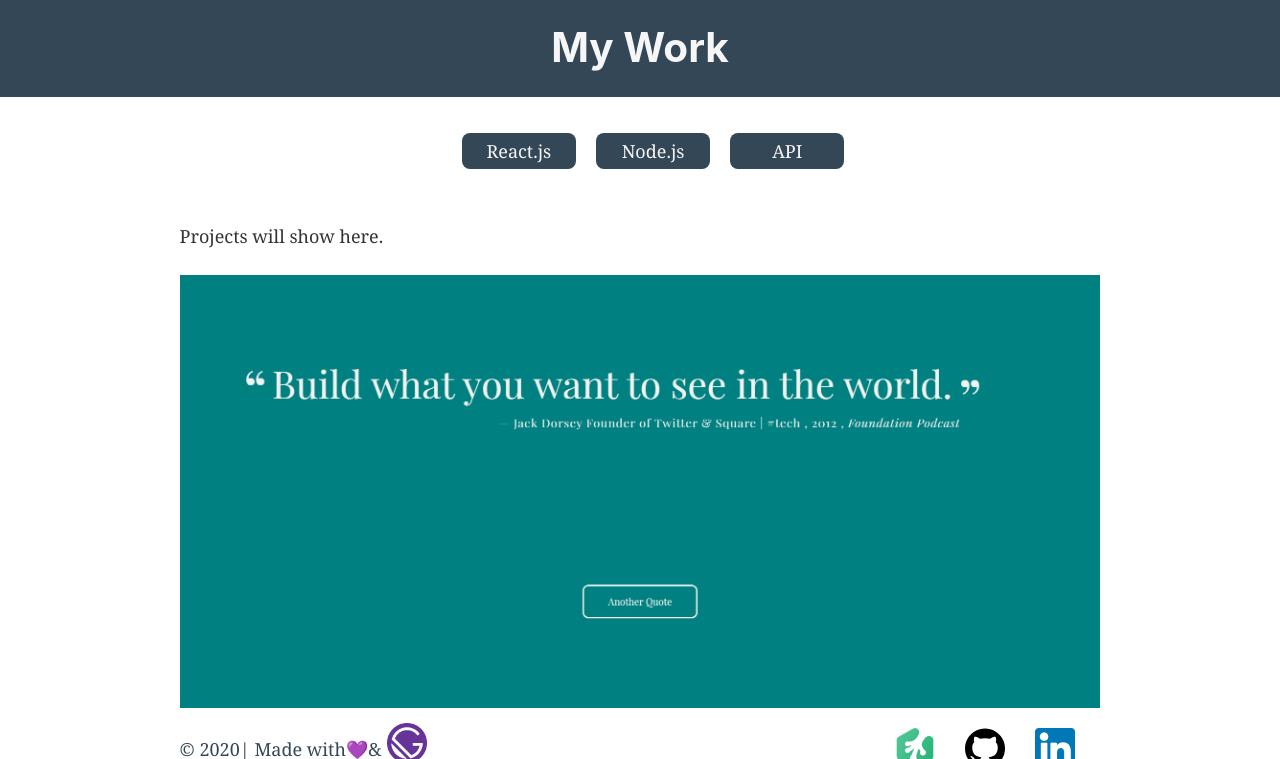
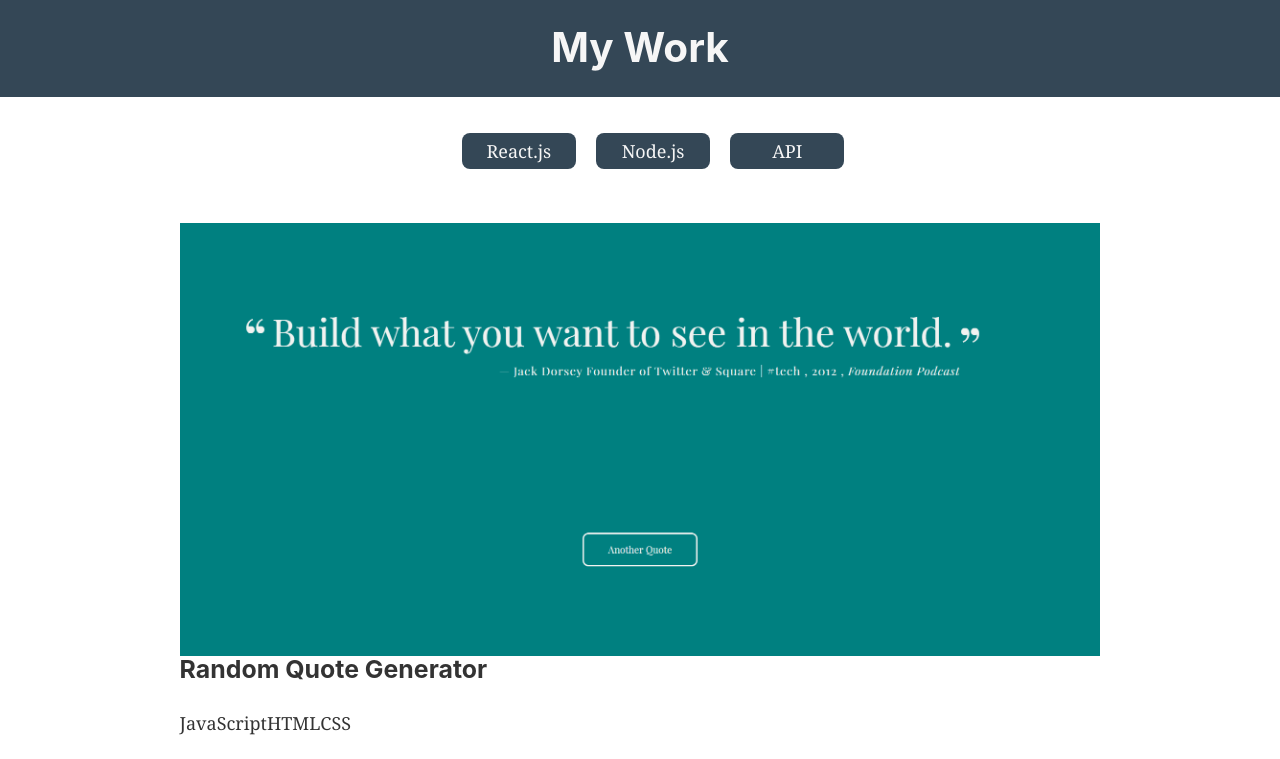
Before and after one commit to mk0b/gatsby-portfolio-site, a Gatsby site: page / in a window 1280 px wide. Shown: the top 759 px of the page. Built offline with nearby package versions, Linux system fonts and the light colour scheme; Gatsby itself is replaced by a stand-in of ours.

Commit message:
Created project component

```diff
--- a/src/components/image.js
+++ b/src/components/image.js
@@ -13,7 +13,7 @@
  * - `useStaticQuery`: https://www.gatsbyjs.org/docs/use-static-query/
  */
 
-const Image = () => {
+const Image = (props) => {
   const data = useStaticQuery(graphql`
     query {
       placeholderImage: file(relativePath: { eq: "project1.png" }) {
--- /dev/null
+++ b/src/components/project.js
@@ -0,0 +1,21 @@
+import React from 'react';
+
+import Image from './image';
+
+
+//use gatsby image to improve the images I'm using.
+//for each project in the projects array in projects.js this component will be called
+//and will generate the indv project cards.
+
+const Project = (props) => {
+
+    return(
+        <div className="project-card">
+            <Image image={props.image} />
+            <h3>{props.name}</h3>
+            <p>{props.technologies}</p>
+        </div>
+    );
+};
+
+export default Project;
--- a/src/components/projects.js
+++ b/src/components/projects.js
@@ -1,7 +1,7 @@
 import React from 'react';
 import { useStaticQuery, graphql } from 'gatsby';
 
-import Image from './image';
+import Project from './project';
 
 const Projects = () => {
     //getting my projects json data with graphql!
@@ -9,6 +9,7 @@
         query ProjectDataQuery {
             dataJson {
                 projects {
+                    id
                     project_name
                     technologies
                     live_link
@@ -21,12 +22,23 @@
     const projectsArray = projectData.dataJson.projects;
     console.log('Projects Array', projectsArray);
 
-    //use a for each here to go through each and render out the gallery content
+    //use map to create a new array and pass through to project.
+    const projects = projectsArray.map(project => {
+        return (
+            <Project
+                key={project.id}
+                name={project.project_name}
+                technologies={project.technologies}
+                live_link={project.live_link}
+                github_link={project.github_link}
+                image={project.image}
+            />
+        );
+    });
 
     return (
         <div className="project-container">
-            <p>Projects will show here.</p>
-            <Image />
+            {projects}
         </div>
     );
 };
```
